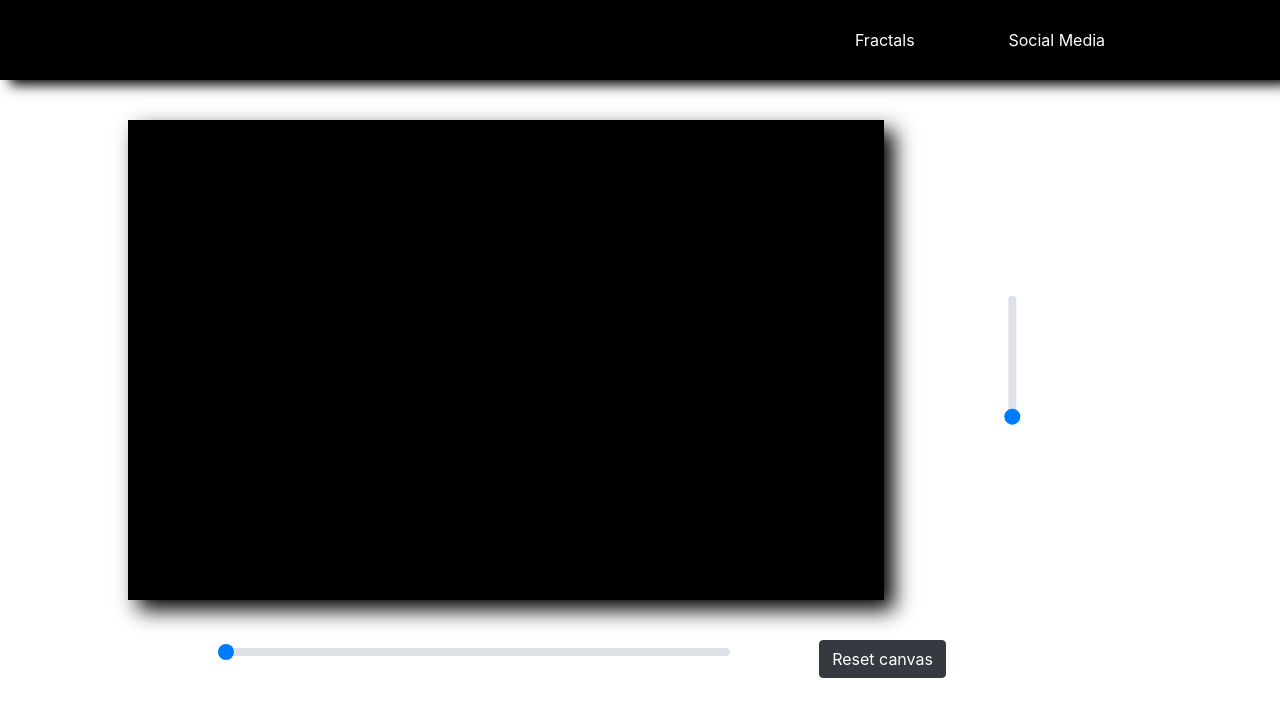
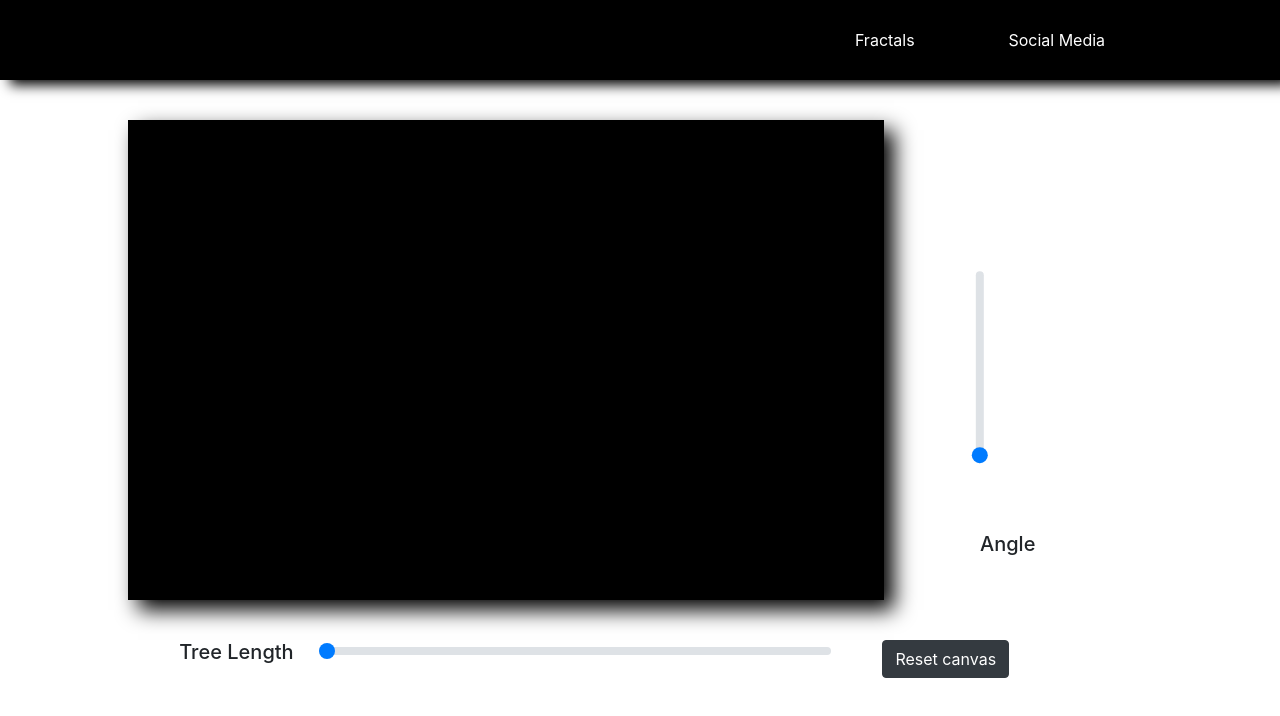
Before and after one commit to RapiDash1/Fractals, a React (Create React App) app in the folder client/: page / in a window 1280 px wide. Shown: the top 716 px of the page. Built offline with nearby package versions, Linux system fonts and the light colour scheme.

Commit message:
Changes for better website readability

```diff
--- a/client/src/App.css
+++ b/client/src/App.css
@@ -19,13 +19,6 @@
   width: 40vw;
 }
 
-#customVertRange {
-margin: auto;
-margin-left: 5vw;
-width: 90vw;
-transform: rotate(270deg);
-}
-
 #canvasRow {
   display: flex;
   height: 70vh;
--- a/client/src/components/Koch/koch.css
+++ b/client/src/components/Koch/koch.css
@@ -1,5 +1,5 @@
 #generateKochCurveButton {
-    margin-left: 16vw;
+    margin-left: 14vw;
     box-shadow: black 2px 2px 6px !important;
 }
 
@@ -10,10 +10,19 @@
 
 #customRange1 {
     width: 30vw;
-    margin-left: 6vw;
+    margin-left: 3vw;
     margin-top: 0;
+}
+
+.speedName {
+    margin-left: 3vw;
 }
 
 #fractal-dd-item {
     cursor: pointer;
 }
+
+#sliderElement {
+    display: flex;
+    margin: 0;
+}
--- a/client/src/components/Koch/kochElement.tsx
+++ b/client/src/components/Koch/kochElement.tsx
@@ -84,9 +84,12 @@ export class KochElement extends React.Component {
                 <div id="canvasRow">
                     <canvas id="fractalCanvas"></canvas>
                 </div>
-                <Button variant="dark" id="generateKochCurveButton" onClick={this.updateKochLines}>Generate curve</Button>
-                <input type="range" className="custom-range" id="customRange1" defaultValue="50" min="25" max="100" />
-                <Button variant="dark" id="resetButton" onClick={this.resetCanvas}>Reset canvas</Button>
+                <div id="sliderElement">
+                    <Button variant="dark" id="generateKochCurveButton" onClick={this.updateKochLines}>Generate curve</Button>
+                    <h5 className="speedName">Speed</h5>
+                    <input type="range" className="custom-range" id="customRange1" defaultValue="50" min="25" max="100" />
+                    <Button variant="dark" id="resetButton" onClick={this.resetCanvas}>Reset canvas</Button>
+                </div>
             </div>
         );
     }
--- a/client/src/components/Navbar/Navbar.css
+++ b/client/src/components/Navbar/Navbar.css
@@ -30,14 +30,23 @@ nav {
     color: white;
     background-color: black;
     box-shadow: white 0px 3px 7px 0px;
-    z-index: -1;
-    transform: translateY(-100%);
-    transition: transform 0.2s ease-in-out;
+    opacity: 0%;
+}
+
+@keyframes fractal-anim {
+    0% {
+        opacity: 0%;
+    }
+
+    100% {
+        opacity: 100%;
+    }
 }
 
 .fractal-selection-active {
-    z-index: 0;
-    transform: translateY(0%);
+    opacity: 100%;
+    animation-name: fractal-anim;
+    animation-duration: 0.3s;
 }
 
 .fractal-dropdown {
@@ -72,14 +81,23 @@ nav {
     color: white;
     background-color: black;
     box-shadow: white 0px 3px 7px 0px;
-    transform: translateY(-100%);
-    z-index: -1;
-    transition: transform 0.2s ease-in-out;
+    opacity: 0%;
+}
+
+@keyframes social-media-anim {
+    0% {
+        opacity: 0%;
+    }
+
+    100% {
+        opacity: 100%;
+    }
 }
 
 .Social-Media-selection-active {
-    z-index: 0;
-    transform: translateY(0%);
+    opacity: 100%;
+    animation-name: social-media-anim;
+    animation-duration: 0.3s;
 }
 
 .Social-Media-dropdown {
--- a/client/src/components/Navbar/Navbar.tsx
+++ b/client/src/components/Navbar/Navbar.tsx
@@ -22,10 +22,12 @@ export class Navbar extends React.Component<{ parentCallback: (message: string)
     }
 
     handleKochCurveClick() {
+        this.handleFractalClick();
         this.props.parentCallback("Koch curve");
     }
 
     handleTreeClick() {
+        this.handleFractalClick();
         this.props.parentCallback("tree");
     }
 
@@ -41,8 +43,8 @@ export class Navbar extends React.Component<{ parentCallback: (message: string)
                     </div>
                     <div className="Social-Media-selection">
                         <ul className="Social-Media-dropdown">
-                            <li className="Social-Media-dd-item"><a href="https://www.instagram.com/sri._vatsa/" target="_blank" id="social-media-element">Instagram</a></li>
-                            <li className="Social-Media-dd-item"><a href="https://twitter.com/SrivatsaM11" target="_blank" style={{textDecoration: "none"}} id="social-media-element">Twitter</a></li>
+                            <li className="Social-Media-dd-item"><a href="https://www.instagram.com/sri._vatsa/" target="_blank" id="social-media-element" onClick={this.handleSocialMediaClick}>Instagram</a></li>
+                            <li className="Social-Media-dd-item"><a href="https://twitter.com/SrivatsaM11" target="_blank" style={{textDecoration: "none"}} id="social-media-element" onClick={this.handleSocialMediaClick}>Twitter</a></li>
                         </ul>
                     </div>
                     <ul className="nav-links">
--- a/client/src/components/Tree/tree.css
+++ b/client/src/components/Tree/tree.css
@@ -1,7 +1,34 @@
 #resetTreeButton {
-    margin-left: 7vw;
+    margin-left: 4vw;
 }
 
 #customRange {
     margin-top: 0 !important;
+    margin-left: 2vw !important;
+    padding: 0 !important;
+    width: 40vw !important;
+    margin-right: 0 !important;
 }
+
+#classNametreeManipulators {
+    display: flex;
+}
+
+#tree-length-name {
+    margin-left: 14vw;
+}
+
+#customVertRange {
+    transform: rotate(270deg);
+    width: 15vw;
+    margin-top: 25vh;
+}
+
+#angle-slider {
+    display: flex;
+    flex-direction: column;
+    justify-content: space-around;
+}
+#angle-name {
+    margin-left: 12vh;
+}
--- a/client/src/components/Tree/treeComponent.tsx
+++ b/client/src/components/Tree/treeComponent.tsx
@@ -94,10 +94,16 @@ export class TreeElement extends React.Component {
             <div>
             <div id="canvasRow">
                 <canvas id="fractalCanvas"></canvas>
-                <input type="range" className="custom-range" min="-90" max="90" step="15" id="customVertRange" defaultValue="-90" onChange={this.updateTreeAngle}></input>
+                <div id="angle-slider">
+                    <input type="range" className="custom-range" min="-90" max="90" step="15" id="customVertRange" defaultValue="-90" onChange={this.updateTreeAngle}></input>
+                    <h5 id="angle-name">Angle</h5>
                 </div>
-                <input type="range" className="custom-range" min="-90" max="90" step="15" id="customRange" defaultValue="-90" onChange={this.updateTreeLength}></input>
-                <Button variant="dark" id="resetTreeButton" onClick={this.resetCanvas}>Reset canvas</Button>
+            </div>
+                <div id="classNametreeManipulators">
+                    <h5 id="tree-length-name">Tree Length</h5>
+                    <input type="range" className="custom-range" min="-90" max="90" step="15" id="customRange" defaultValue="-90" onChange={this.updateTreeLength}></input>
+                    <Button variant="dark" id="resetTreeButton" onClick={this.resetCanvas}>Reset canvas</Button>
+                </div>
             </div>
         );
     }
```
